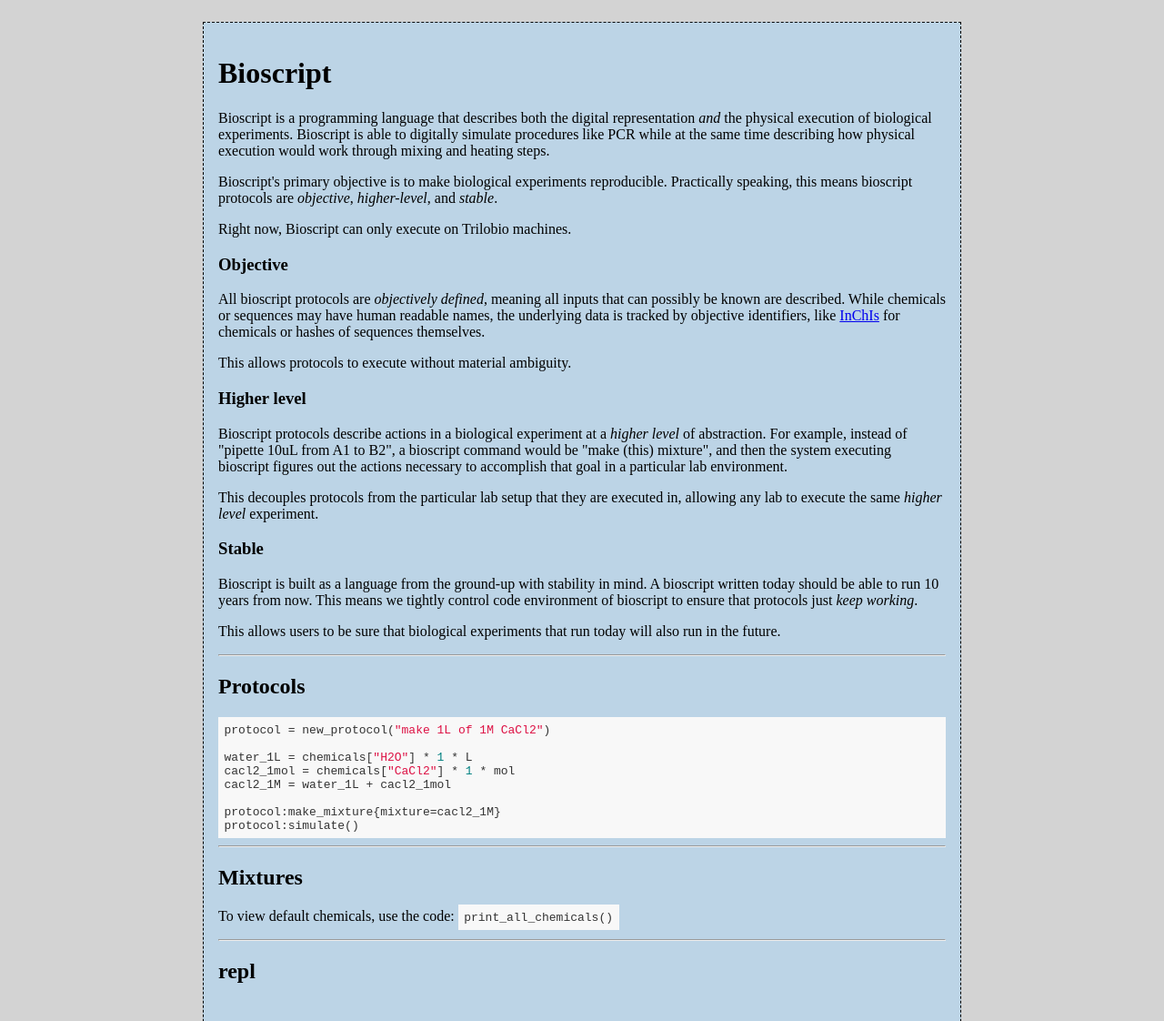
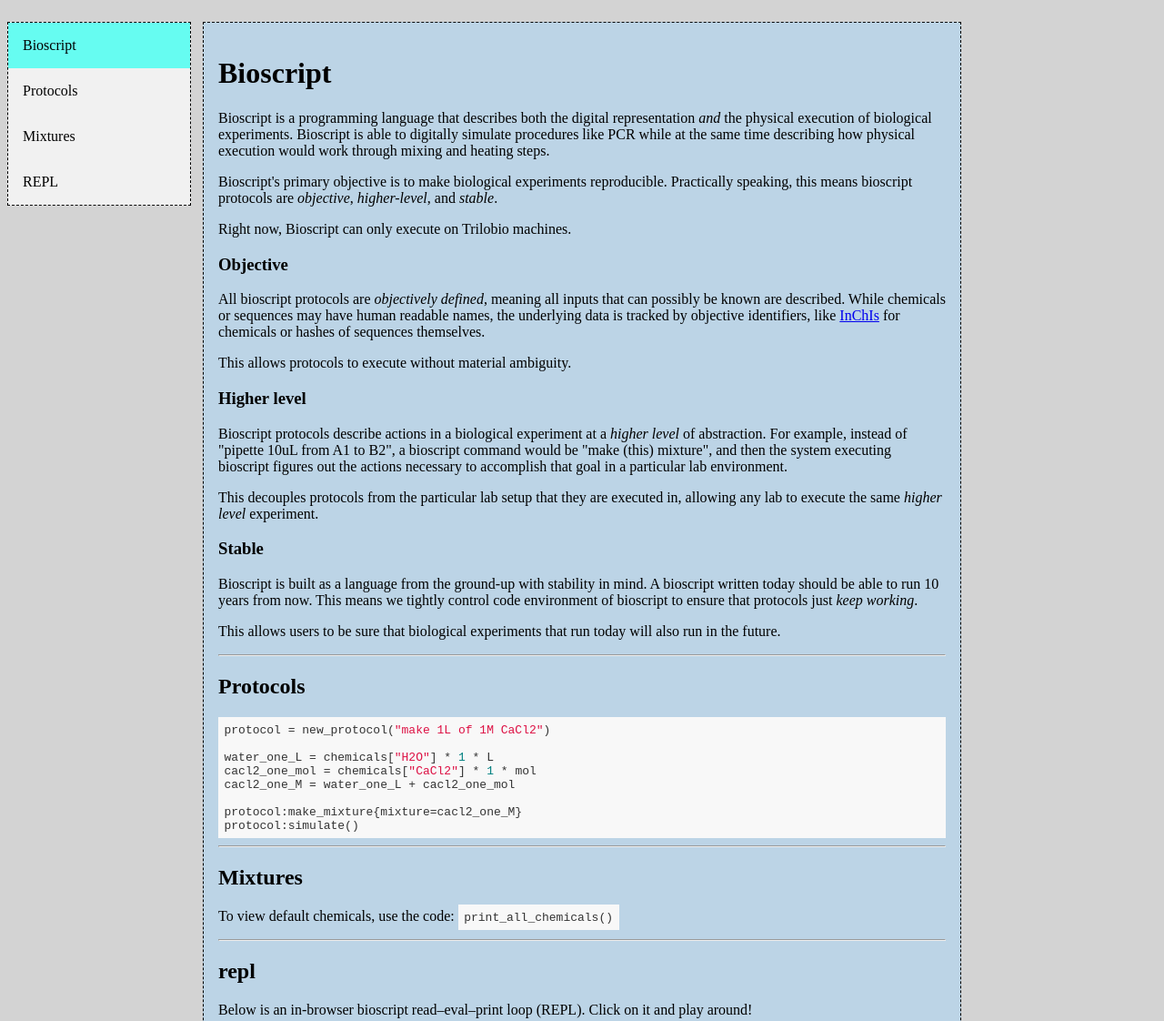
Before and after one commit to trilobio/bioscript, a plain HTML site: page index.html in a window 1280 px wide. Shown: the top 1122 px of the page at 91% size. Drawn offline with nearby package versions, Linux system fonts and the light colour scheme; no server answers; a small style sheet from the web is missing.

Commit message:
add click it

```diff
--- a/docs/base.css
+++ b/docs/base.css
@@ -42,8 +42,7 @@
   border: 1px dashed black;
   width: 200px;
   background-color: #f1f1f1;
-  overflow: auto;
-  margin-left: 300px;
+  margin-right: 100px;
 }
 
 /* Sidebar links */
--- a/index.html
+++ b/index.html
@@ -13,14 +13,12 @@
 
 <body>
 <div class="wrapper">
-	<!--
 <div class="sidebar">
   <a class="active" href="#bioscript">Bioscript</a>
   <a href="#protocols">Protocols</a>
   <a href="#mixtures">Mixtures</a>
   <a href="#repl">REPL</a>
 </div>
-	-->
 
 <script src="https://cdnjs.cloudflare.com/ajax/libs/highlight.js/11.6.0/highlight.min.js"></script>
 <script src="https://cdnjs.cloudflare.com/ajax/libs/highlight.js/11.6.0/languages/lua.min.js"></script>
@@ -56,11 +54,11 @@
 <h2>Protocols</h2>
 <pre><code class="language-lua">protocol = new_protocol("make 1L of 1M CaCl2")
 
-water_1L = chemicals["H2O"] * 1 * L
-cacl2_1mol = chemicals["CaCl2"] * 1 * mol
-cacl2_1M = water_1L + cacl2_1mol
+water_one_L = chemicals["H2O"] * 1 * L
+cacl2_one_mol = chemicals["CaCl2"] * 1 * mol
+cacl2_one_M = water_one_L + cacl2_one_mol
 
-protocol:make_mixture{mixture=cacl2_1M}
+protocol:make_mixture{mixture=cacl2_one_M}
 protocol:simulate()</code></pre>
 <hr>
 </div>
@@ -75,6 +73,7 @@
 
 <div id="repl">
 <h2>repl</h2>
+<p>Below is an in-browser bioscript read–eval–print loop (REPL). Click on it and play around!</p>
 
 <section class="section--standalone">
     <div class="repl">
```
